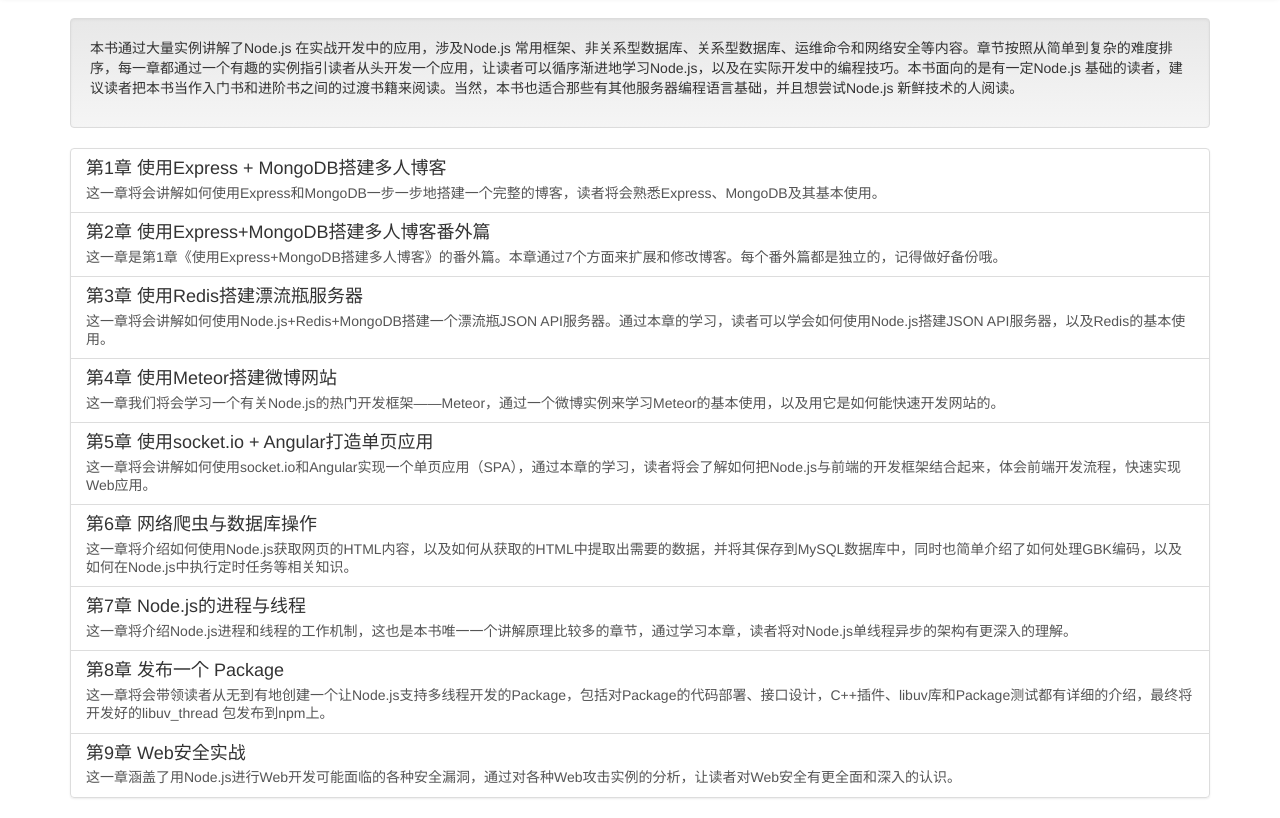
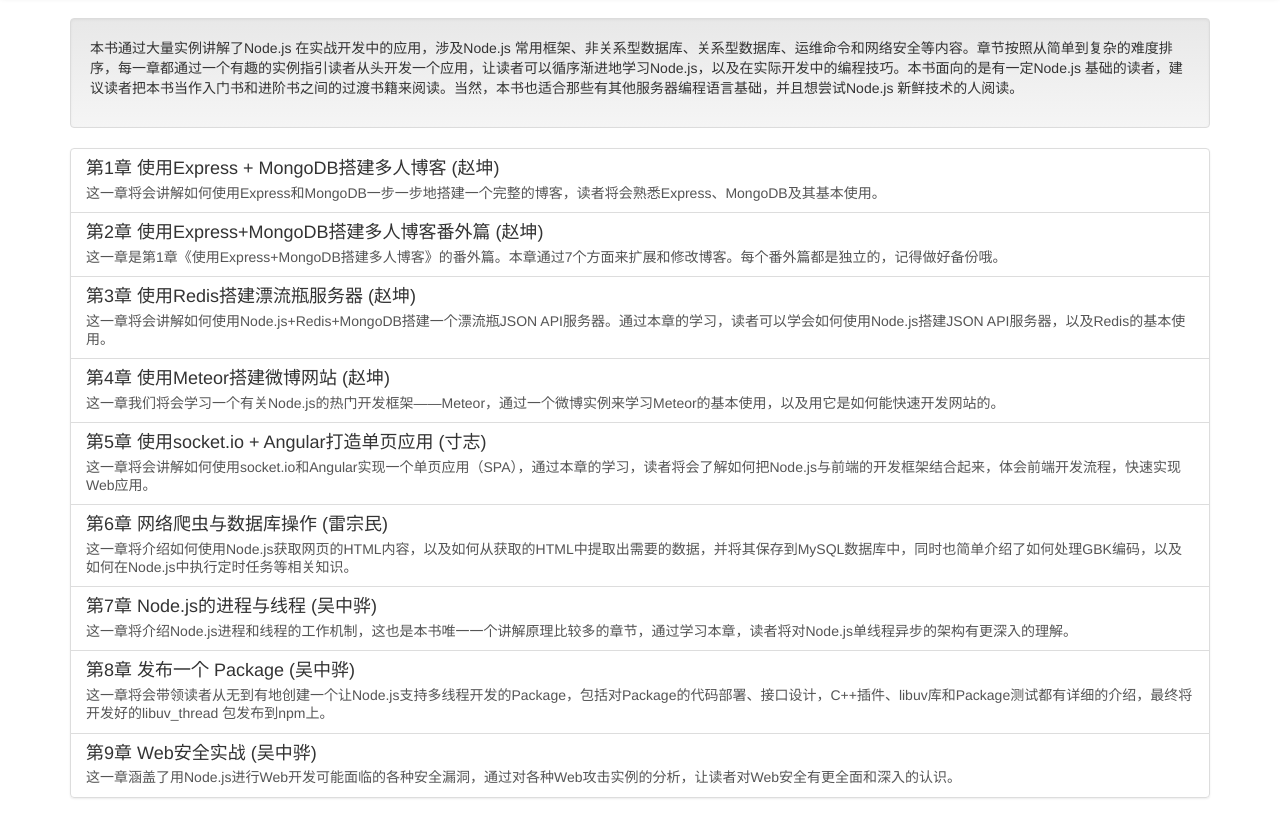
Before and after one commit to leizongmin/nodejs.ucdok.com, a website: page index.html in a window 1280 px wide. Shown: the part 54-872 px from the top of the page. Drawn offline with nearby package versions, Linux system fonts and the light colour scheme; a script that the page names is missing.

Commit message:
每一章标题中增加“作者”信息

```diff
--- a/index.html
+++ b/index.html
@@ -18,23 +18,23 @@
           <a href="#" class="dropdown-toggle" data-toggle="dropdown">选择章节 <b class="caret"></b></a>
           <ul class="dropdown-menu">
 
-            <li><a href="/pages/1.html">第1章 使用Express + MongoDB搭建多人博客</a></li>
+            <li><a href="/pages/1.html">第1章 使用Express + MongoDB搭建多人博客 (赵坤)</a></li>
 
-            <li><a href="/pages/2.html">第2章 使用Express+MongoDB搭建多人博客番外篇</a></li>
+            <li><a href="/pages/2.html">第2章 使用Express+MongoDB搭建多人博客番外篇 (赵坤)</a></li>
 
-            <li><a href="/pages/3.html">第3章 使用Redis搭建漂流瓶服务器</a></li>
+            <li><a href="/pages/3.html">第3章 使用Redis搭建漂流瓶服务器 (赵坤)</a></li>
 
-            <li><a href="/pages/4.html">第4章 使用Meteor搭建微博网站</a></li>
+            <li><a href="/pages/4.html">第4章 使用Meteor搭建微博网站 (赵坤)</a></li>
 
-            <li><a href="/pages/5.html">第5章 使用socket.io + Angular打造单页应用</a></li>
+            <li><a href="/pages/5.html">第5章 使用socket.io + Angular打造单页应用 (寸志)</a></li>
 
-            <li><a href="/pages/6.html">第6章 网络爬虫与数据库操作</a></li>
+            <li><a href="/pages/6.html">第6章 网络爬虫与数据库操作 (雷宗民)</a></li>
 
-            <li><a href="/pages/7.html">第7章 Node.js的进程与线程</a></li>
+            <li><a href="/pages/7.html">第7章 Node.js的进程与线程 (吴中骅)</a></li>
 
-            <li><a href="/pages/8.html">第8章 发布一个 Package</a></li>
+            <li><a href="/pages/8.html">第8章 发布一个 Package (吴中骅)</a></li>
 
-            <li><a href="/pages/9.html">第9章 Web安全实战</a></li>
+            <li><a href="/pages/9.html">第9章 Web安全实战 (吴中骅)</a></li>
 
           </ul>
         </li>
@@ -50,47 +50,47 @@
     <div class="list-group">
 
       <a href="/pages/1.html" class="list-group-item">
-        <h4 class="list-group-item-heading">第1章 使用Express + MongoDB搭建多人博客</h4>
+        <h4 class="list-group-item-heading">第1章 使用Express + MongoDB搭建多人博客 (赵坤)</h4>
         <p class="list-group-item-text">这一章将会讲解如何使用Express和MongoDB一步一步地搭建一个完整的博客，读者将会熟悉Express、MongoDB及其基本使用。</p>
       </a>
 
       <a href="/pages/2.html" class="list-group-item">
-        <h4 class="list-group-item-heading">第2章 使用Express+MongoDB搭建多人博客番外篇</h4>
+        <h4 class="list-group-item-heading">第2章 使用Express+MongoDB搭建多人博客番外篇 (赵坤)</h4>
         <p class="list-group-item-text">这一章是第1章《使用Express+MongoDB搭建多人博客》的番外篇。本章通过7个方面来扩展和修改博客。每个番外篇都是独立的，记得做好备份哦。</p>
       </a>
 
       <a href="/pages/3.html" class="list-group-item">
-        <h4 class="list-group-item-heading">第3章 使用Redis搭建漂流瓶服务器</h4>
+        <h4 class="list-group-item-heading">第3章 使用Redis搭建漂流瓶服务器 (赵坤)</h4>
         <p class="list-group-item-text">这一章将会讲解如何使用Node.js+Redis+MongoDB搭建一个漂流瓶JSON API服务器。通过本章的学习，读者可以学会如何使用Node.js搭建JSON API服务器，以及Redis的基本使用。</p>
       </a>
 
       <a href="/pages/4.html" class="list-group-item">
-        <h4 class="list-group-item-heading">第4章 使用Meteor搭建微博网站</h4>
+        <h4 class="list-group-item-heading">第4章 使用Meteor搭建微博网站 (赵坤)</h4>
         <p class="list-group-item-text">这一章我们将会学习一个有关Node.js的热门开发框架——Meteor，通过一个微博实例来学习Meteor的基本使用，以及用它是如何能快速开发网站的。</p>
       </a>
 
       <a href="/pages/5.html" class="list-group-item">
-        <h4 class="list-group-item-heading">第5章 使用socket.io + Angular打造单页应用</h4>
+        <h4 class="list-group-item-heading">第5章 使用socket.io + Angular打造单页应用 (寸志)</h4>
         <p class="list-group-item-text">这一章将会讲解如何使用socket.io和Angular实现一个单页应用（SPA），通过本章的学习，读者将会了解如何把Node.js与前端的开发框架结合起来，体会前端开发流程，快速实现Web应用。</p>
       </a>
 
       <a href="/pages/6.html" class="list-group-item">
-        <h4 class="list-group-item-heading">第6章 网络爬虫与数据库操作</h4>
+        <h4 class="list-group-item-heading">第6章 网络爬虫与数据库操作 (雷宗民)</h4>
         <p class="list-group-item-text">这一章将介绍如何使用Node.js获取网页的HTML内容，以及如何从获取的HTML中提取出需要的数据，并将其保存到MySQL数据库中，同时也简单介绍了如何处理GBK编码，以及如何在Node.js中执行定时任务等相关知识。</p>
       </a>
 
       <a href="/pages/7.html" class="list-group-item">
-        <h4 class="list-group-item-heading">第7章 Node.js的进程与线程</h4>
+        <h4 class="list-group-item-heading">第7章 Node.js的进程与线程 (吴中骅)</h4>
         <p class="list-group-item-text">这一章将介绍Node.js进程和线程的工作机制，这也是本书唯一一个讲解原理比较多的章节，通过学习本章，读者将对Node.js单线程异步的架构有更深入的理解。</p>
       </a>
 
       <a href="/pages/8.html" class="list-group-item">
-        <h4 class="list-group-item-heading">第8章 发布一个 Package</h4>
+        <h4 class="list-group-item-heading">第8章 发布一个 Package (吴中骅)</h4>
         <p class="list-group-item-text">这一章将会带领读者从无到有地创建一个让Node.js支持多线程开发的Package，包括对Package的代码部署、接口设计，C++插件、libuv库和Package测试都有详细的介绍，最终将开发好的libuv_thread 包发布到npm上。</p>
       </a>
 
       <a href="/pages/9.html" class="list-group-item">
-        <h4 class="list-group-item-heading">第9章 Web安全实战</h4>
+        <h4 class="list-group-item-heading">第9章 Web安全实战 (吴中骅)</h4>
         <p class="list-group-item-text">这一章涵盖了用Node.js进行Web开发可能面临的各种安全漏洞，通过对各种Web攻击实例的分析，让读者对Web安全有更全面和深入的认识。</p>
       </a>
 
```
Also changed, not shown: build.js (+9 -1 lines), data/index.txt (+9 -0 lines), data/template.html (+3 -2 lines), pages/1.html (+10 -9 lines), pages/2.html (+10 -9 lines), pages/3.html (+10 -9 lines), pages/4.html (+10 -9 lines), pages/5.html (+10 -9 lines), pages/6.html (+10 -9 lines), pages/7.html (+10 -9 lines), pages/8.html (+10 -9 lines), pages/9.html (+10 -9 lines).
